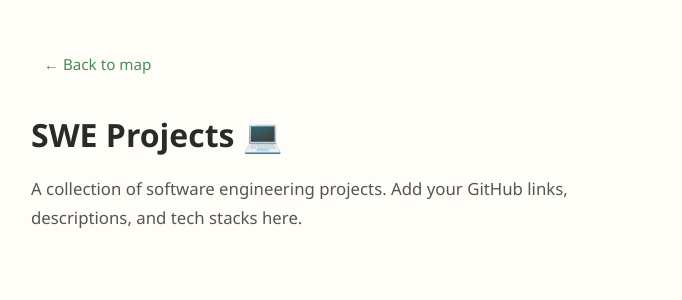
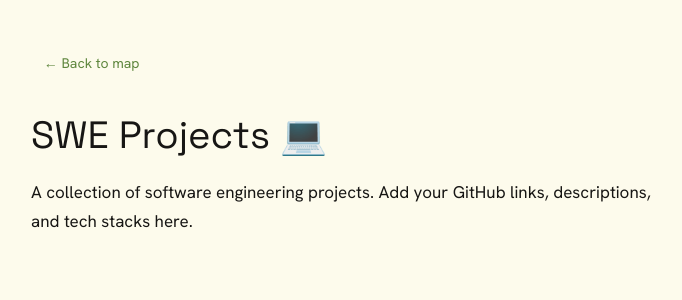
Before and after one commit to inseokk/island-portfolio, a React (Vite) app: page /swe in a window 1280 px wide. Shown: the top 300 px of the page, without its empty margins (289-971 px from the left). Built offline with nearby package versions, Linux system fonts and the light colour scheme.

Commit message:
add color, typeface and buttons to css

```diff
--- a/src/App.css
+++ b/src/App.css
@@ -1,9 +1,3 @@
-* {
-  box-sizing: border-box;
-  margin: 0;
-  padding: 0;
-}
-
 html, body, #root {
   width: 100%;
   height: 100%;
@@ -22,13 +16,13 @@ html, body, #root {
   left: 50%;
   transform: translateX(-50%);
   z-index: 10;
-  background: rgba(255, 255, 255, 0.75);
+  background: rgba(253, 251, 236, 0.82); /* --color-bg */
   backdrop-filter: blur(8px);
   padding: 0.45rem 1.1rem;
   border-radius: 999px;
-  font-family: "Segoe UI", system-ui, sans-serif;
-  font-size: 0.9rem;
-  color: #444;
+  font-family: var(--font-body);
+  font-size: var(--size-small);
+  color: var(--color-text);
   pointer-events: none;
   box-shadow: 0 2px 12px rgba(0,0,0,0.1);
 }
--- a/src/index.css
+++ b/src/index.css
@@ -1,5 +1,140 @@
-body {
+@import url('https://fonts.googleapis.com/css2?family=Krona+One&family=Space+Grotesk:wght@300..700&family=Hanken+Grotesk:ital,wght@0,100..900;1,100..900&display=swap');
+
+/* ── Color palette ── */
+:root {
+  /* Islands */
+  --color-island-light:   #C7DF89;
+  --color-island-mid:     #9FB054;
+  --color-island-dark:    #5F873E;
+
+  /* Water / sky */
+  --color-water-teal:     #A2D3CB;
+  --color-water-blue:     #B0D8E1;
+  --color-sky-blue:       #98B6DA;
+
+  /* Impact */
+  --color-impact-light:   #E5BDE2;
+  --color-impact-dark:    #AD82BA;
+
+  /* Impact 2 */
+  --color-accent-yellow:  #FEDA71;
+  --color-accent-orange:  #CC943D;
+  --color-accent-pink:    #FE83B1;
+
+  /* Text / background */
+  --color-text:           #171614;
+  --color-bg:             #FDFBEC;
+
+  /* ── Typography scale ── */
+  --font-display:  'Krona One', serif;
+  --font-heading:  'Space Grotesk', sans-serif;
+  --font-body:     'Hanken Grotesk', sans-serif;
+
+  --size-display:  3.625rem;  /* 58px */
+  --size-h1:       2.375rem;  /* 38px */
+  --size-h2:       1.625rem;  /* 26px */
+  --size-body:     1.0625rem; /* 17px */
+  --size-small:    0.875rem;  /* 14px */
+  --size-label:    0.625rem;  /* 10px */
+}
+
+/* ── Base reset ── */
+*, *::before, *::after {
+  box-sizing: border-box;
   margin: 0;
   padding: 0;
-  background: #a8d8ea;
 }
+
+body {
+  font-family: var(--font-body);
+  font-size: var(--size-body);
+  color: var(--color-text);
+  background: var(--color-bg);
+}
+
+/* ── Typography helpers ── */
+.text-display {
+  font-family: var(--font-display);
+  font-size: var(--size-display);
+  line-height: 1.1;
+}
+
+.text-h1 {
+  font-family: var(--font-heading);
+  font-size: var(--size-h1);
+  font-weight: 400;
+  line-height: 1.2;
+}
+
+.text-h2 {
+  font-family: var(--font-heading);
+  font-size: var(--size-h2);
+  font-weight: 400;
+  line-height: 1.3;
+}
+
+.text-body {
+  font-family: var(--font-body);
+  font-size: var(--size-body);
+  line-height: 1.6;
+}
+
+.text-small {
+  font-family: var(--font-body);
+  font-size: var(--size-small);
+  line-height: 1.5;
+}
+
+.text-label {
+  font-family: var(--font-body);
+  font-size: var(--size-label);
+  font-weight: 600;
+  letter-spacing: 0.08em;
+  text-transform: uppercase;
+}
+
+/* ── Buttons ── */
+.btn {
+  display: inline-flex;
+  align-items: center;
+  justify-content: center;
+  font-family: var(--font-body);
+  font-size: var(--size-body);
+  font-weight: 500;
+  padding: 0.65rem 1.4rem;
+  border: 2px solid var(--color-text);
+  cursor: pointer;
+  text-decoration: none;
+  transition: opacity 0.15s, background 0.15s, color 0.15s;
+  white-space: nowrap;
+}
+
+.btn:hover {
+  opacity: 0.85;
+}
+
+/* Light variant – cream bg, dark border */
+.btn-light {
+  background: var(--color-bg);
+  color: var(--color-text);
+  border-color: var(--color-text);
+}
+
+/* Dark variant – near-black bg, cream text */
+.btn-dark {
+  background: var(--color-text);
+  color: var(--color-bg);
+  border-color: var(--color-text);
+}
+
+/* Arrow shape – right side cut into a chevron point */
+.btn-arrow {
+  padding-right: calc(1.4rem + 14px);
+  clip-path: polygon(
+    0 0,
+    calc(100% - 14px) 0,
+    100% 50%,
+    calc(100% - 14px) 100%,
+    0 100%
+  );
+}
--- a/src/pages/SectionPage.css
+++ b/src/pages/SectionPage.css
@@ -1,6 +1,7 @@
 .section-page {
   min-height: 100vh;
-  background: #fffdf7;
+  background: var(--color-bg);
+  color: var(--color-text);
   padding: 3rem 2rem;
   overflow-y: auto;
 }
@@ -12,9 +13,9 @@
 
 .section-back {
   display: inline-block;
-  font-family: "Segoe UI", system-ui, sans-serif;
-  font-size: 0.95rem;
-  color: #4a8c5c;
+  font-family: var(--font-body);
+  font-size: var(--size-small);
+  color: var(--color-island-dark);
   text-decoration: none;
   margin-bottom: 2rem;
   padding: 0.4rem 0.8rem;
@@ -23,21 +24,21 @@
 }
 
 .section-back:hover {
-  background: rgba(74, 140, 92, 0.1);
-  color: #3d7a52;
+  background: color-mix(in srgb, var(--color-island-dark) 12%, transparent);
 }
 
 .section-page h1 {
-  font-family: "Segoe UI", system-ui, sans-serif;
-  font-size: 2rem;
+  font-family: var(--font-heading);
+  font-size: var(--size-h1);
+  font-weight: 400;
   margin: 0 0 1.2rem;
-  color: #2a2a2a;
+  color: var(--color-text);
 }
 
 .section-page p {
-  font-family: "Segoe UI", system-ui, sans-serif;
-  font-size: 1.05rem;
+  font-family: var(--font-body);
+  font-size: var(--size-body);
   line-height: 1.7;
-  color: #555;
+  color: var(--color-text);
   margin: 0;
 }
```
